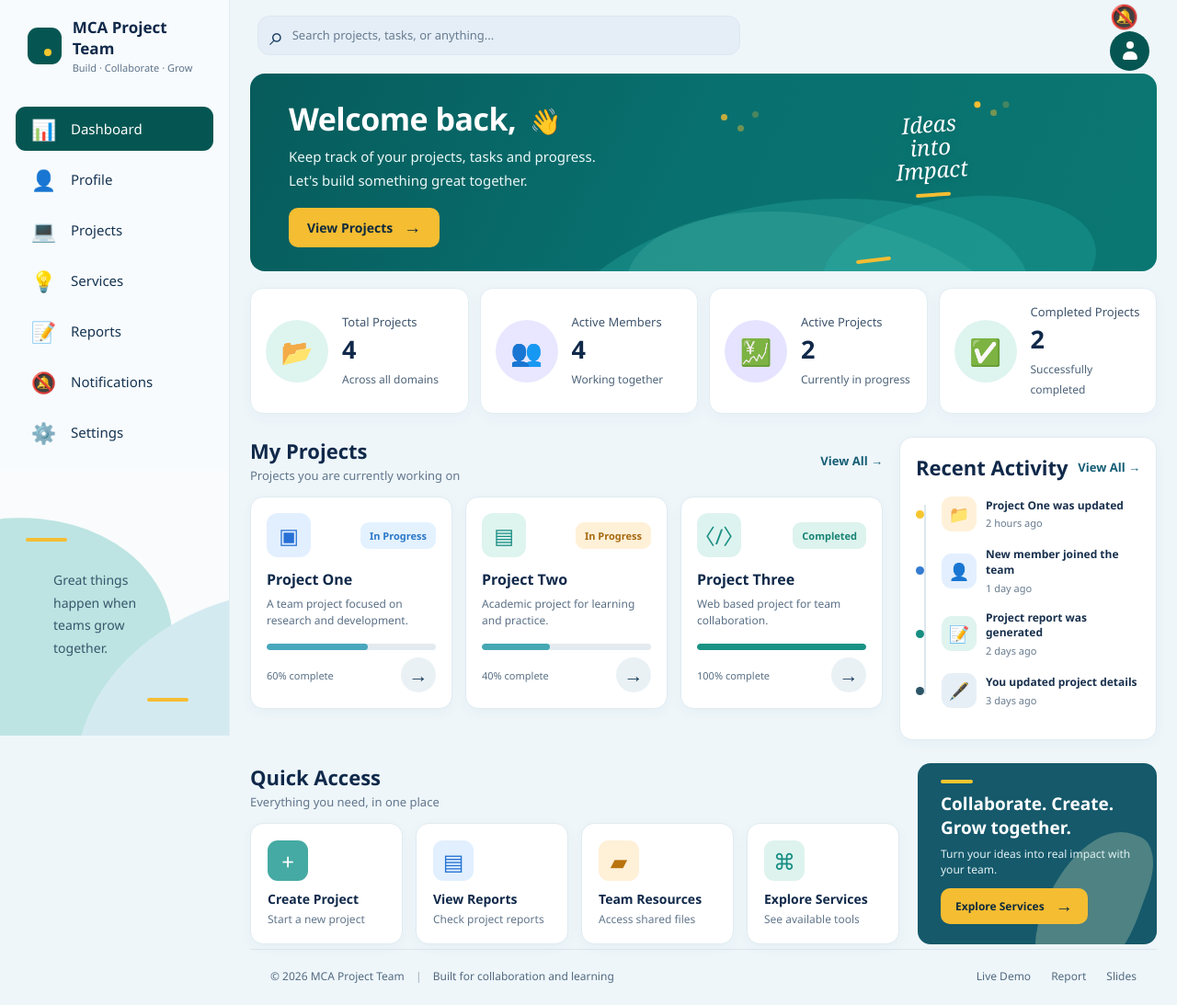
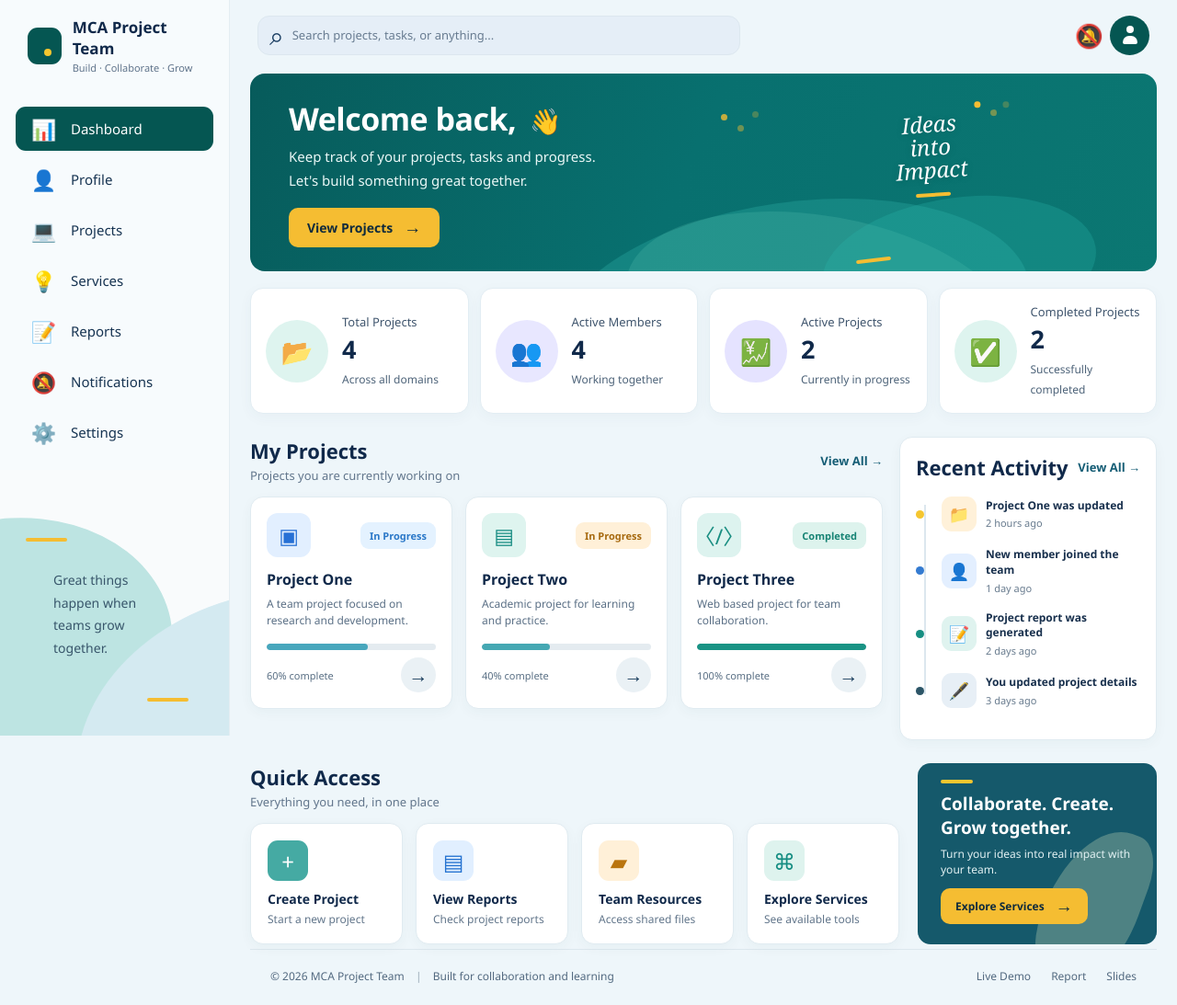
Before and after one commit to Mahadebmaity/MCAProjectTeam, a plain HTML site: page dashboard.html in a window 1280 px wide. Shown: the whole page at 92% size. Drawn offline with Linux system fonts and the light colour scheme.

Commit message:
Fix bell and profile alignment

```diff
--- a/css/dashboard.css
+++ b/css/dashboard.css
@@ -381,10 +381,17 @@ input {
     color: #64798e;
 }
 
+.user-area {
+    display: flex;
+    align-items: center;
+}
+
 .bell {
     font-size: 25px;
-    position: relative;
     margin-right: 7px;
+    display: flex;
+    align-items: center;
+    justify-content: center;
 }
 .avatar {
     width: 43px;
```
